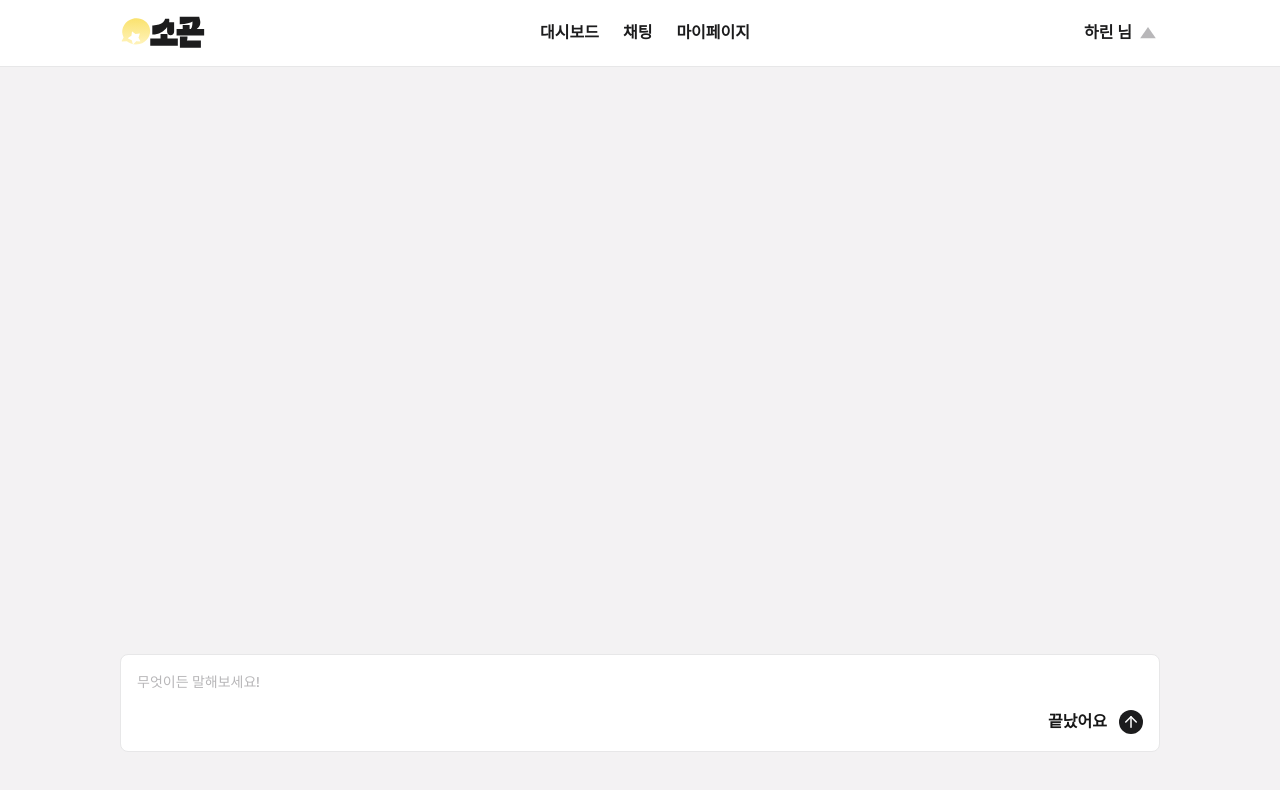
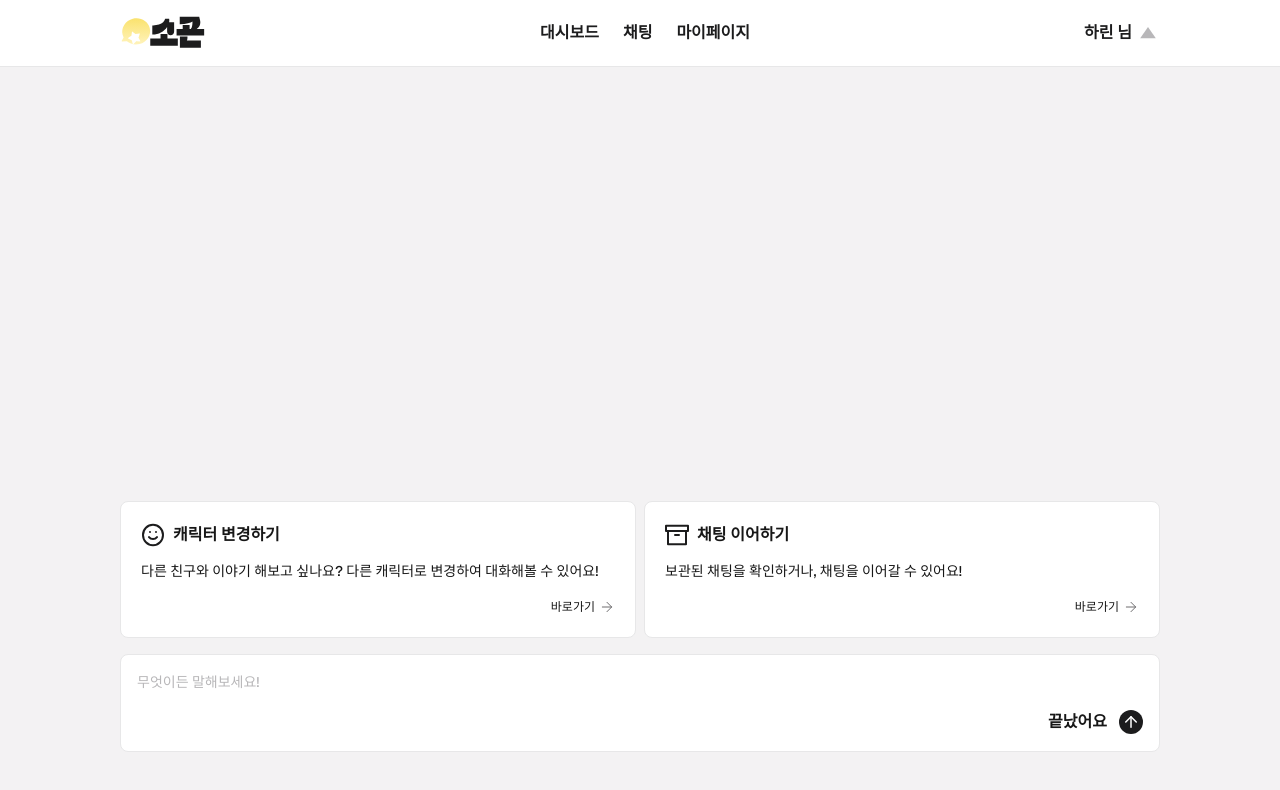
Before and after one commit to sogon-bssm/Sogon-FE, a Next.js app: page /chat in a window 1280 px wide. Shown: the top 790 px of the page. Built offline with nearby package versions, Linux system fonts and the light colour scheme.

Commit message:
feat:: 바로가기 컴포넌트 퍼블리싱

```diff
--- a/src/app/chat/page.tsx
+++ b/src/app/chat/page.tsx
@@ -1,5 +1,6 @@
 'use client';
 
+import ActionCard from '@/features/chat/components/actionCard';
 import ChatInput from '@/features/chat/components/chatInput';
 import { useSearchParams } from 'next/navigation';
 
@@ -10,7 +11,23 @@ const Chat = () => {
   return (
     <div className="flex w-full flex-col px-4 md:px-8 lg:px-[7.5rem]">
       <div className="flex-1 overflow-y-auto">{sessionId}</div>
-      <ChatInput />
+      <div className="gap-base flex flex-col">
+        {sessionId || (
+          <div className="gap-sm flex w-full flex-row">
+            <ActionCard
+              name="character"
+              title="캐릭터 변경하기"
+              description="다른 친구와 이야기 해보고 싶나요? 다른 캐릭터로 변경하여 대화해볼 수 있어요!"
+            />
+            <ActionCard
+              name="store"
+              title="채팅 이어하기"
+              description="보관된 채팅을 확인하거나, 채팅을 이어갈 수 있어요!"
+            />
+          </div>
+        )}
+        <ChatInput />
+      </div>
     </div>
   );
 };
--- /dev/null
+++ b/src/features/chat/components/actionCard.tsx
@@ -0,0 +1,24 @@
+import Image from 'next/image';
+interface ActionCardProps {
+  name: 'character' | 'store';
+  title: string;
+  description: string;
+}
+const ActionCard = ({ name, title, description }: ActionCardProps) => {
+  return (
+    <div className="p-lg gap-base flex w-full flex-1 flex-col justify-end rounded-sm border border-gray-300 bg-white">
+      <div className="gap-md flex w-full flex-col font-sans">
+        <div className="gap-sm flex flex-row">
+          <Image src={`/icon/${name}.svg`} alt={`${name} 아이콘`} width={24} height={24} />
+          <h3 className="text-md font-gray-800 font-semibold">{title}</h3>
+        </div>
+        <p className="font-gray-600 text-sm font-medium">{description}</p>
+      </div>
+      <button className="gap-xs flex w-fit cursor-pointer flex-row items-center self-end border-b border-white hover:border-gray-400">
+        <p className="font-gray-400 font-regular text-xs">바로가기</p>
+        <Image src="/icon/arrow-right.svg" alt="바로가기 아이콘" width={16} height={16} />
+      </button>
+    </div>
+  );
+};
+export default ActionCard;
```
